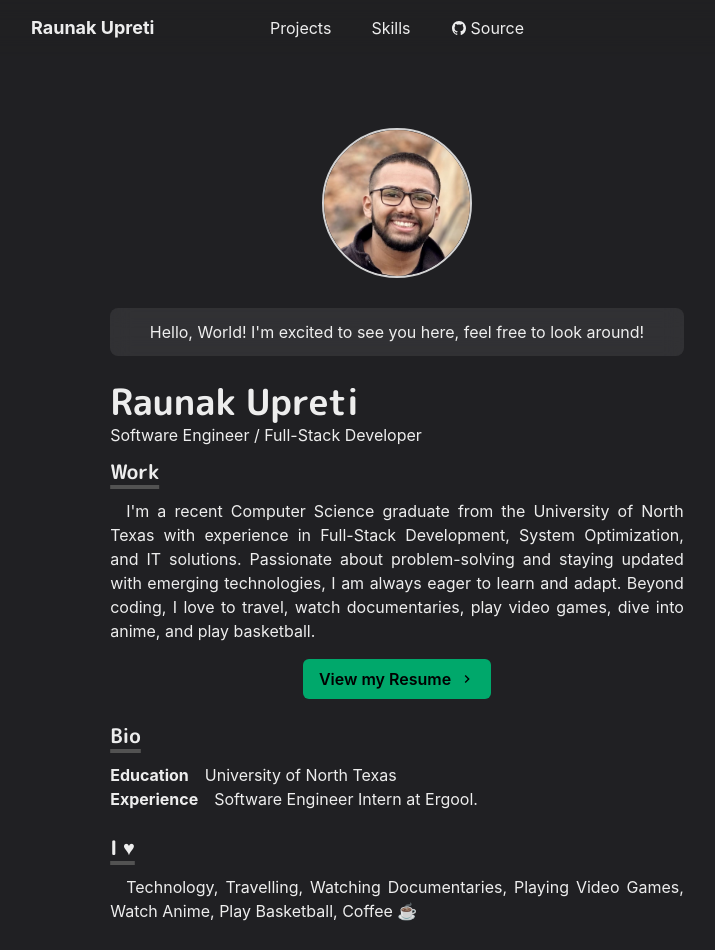
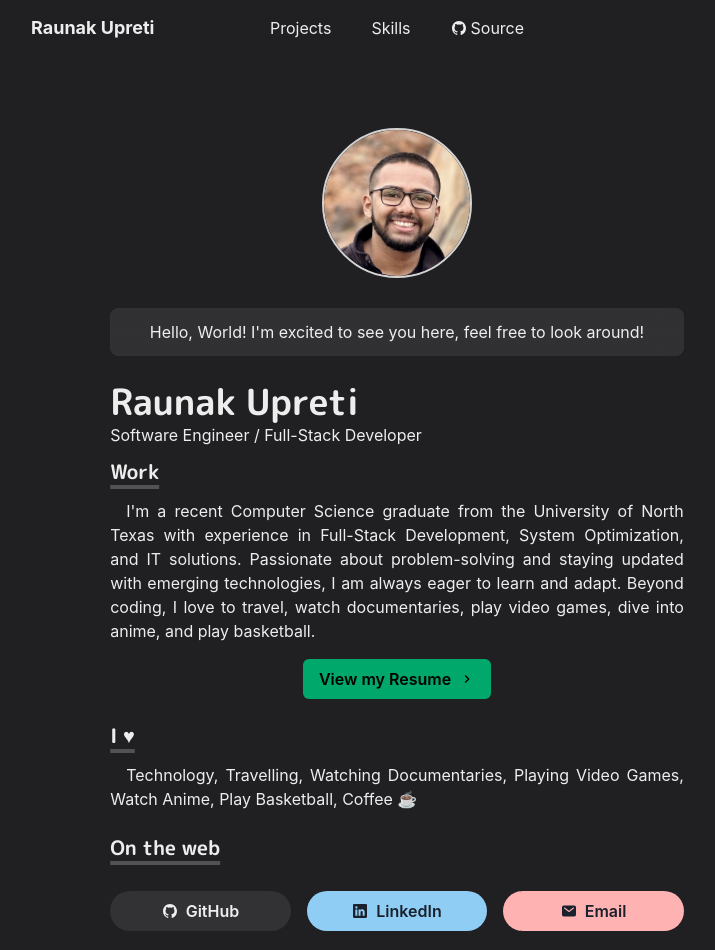
Before and after one commit to TheCodingWizard27/my-portfolio, a Next.js app: page / in a window 1280 px wide. Shown: the top 950 px of the page, without its empty margins (243-958 px from the left). Built offline with nearby package versions, Linux system fonts and the light colour scheme.

Commit message:
Added Email Buitton to the homepage, bio section removed, and resume now can be viewed

```diff
--- a/components/bio.js
+++ /dev/null
@@ -1,12 +0,0 @@
-import { Box } from '@chakra-ui/react'
-import styled from '@emotion/styled'
-
-export const BioSection = styled(Box)`
-  padding-left: 3.4em;
-  text-indent: -3.4em;
-`
-
-export const BioTitle = styled.span`
-  font-weight: bold;
-  margin-right: 1em;
-`
--- a/pages/404.js
+++ b/pages/404.js
@@ -15,7 +15,7 @@ const NotFound = () => {
       <Text>The page you&apos;re looking for was not found.</Text>
       <Divider my={6} />
       <Box my={6} align="center">
-        <Button as={NextLink} href="/" colorScheme="#00A86B">
+        <Button as={NextLink} href="/" bg="#00A86B" color="black" _hover={{ bg: "#008F5A" }}>
           Return to home
         </Button>
       </Box>
--- a/pages/index.js
+++ b/pages/index.js
@@ -10,10 +10,9 @@ import {
 } from '@chakra-ui/react'
 import { ChevronRightIcon } from '@chakra-ui/icons'
 import Paragraph from '../components/paragraph'
-import { BioSection, BioTitle } from '../components/bio'
 import Layout from '../components/layouts/page-layout'
 import Section from '../components/section'
-import { IoLogoGithub, IoLogoLinkedin } from 'react-icons/io5'
+import { IoLogoGithub, IoLogoLinkedin, IoMail } from 'react-icons/io5'
 
 const Home = () => (
   <Layout>
@@ -50,9 +49,10 @@ const Home = () => (
         </Paragraph>
         <Box align="center" my={4}>
           <Button
-            as={NextLink}
-            href="./public/Resume.pdf"
-            scroll={false}
+            as="a"
+            href="documents/Resume.pdf"
+            target="_blank"
+            rel="noopener noreferrer"
             rightIcon={<ChevronRightIcon />}
             bg="#00A86B"
             color="black"
@@ -63,21 +63,8 @@ const Home = () => (
         </Box>
       </Section>
 
+
       <Section delay={0.2}>
-        <Heading as="h3" variant="section-title">
-          Bio
-        </Heading>
-        <BioSection>
-          <BioTitle>Education</BioTitle>
-          University of North Texas
-        </BioSection>
-        <BioSection>
-          <BioTitle>Experience</BioTitle>
-          Software Engineer Intern at Ergool.
-        </BioSection>
-      </Section>
-
-      <Section delay={0.3}>
         <Heading as="h3" variant="section-title">
           I ♥
         </Heading>
@@ -87,11 +74,11 @@ const Home = () => (
         </Paragraph>
       </Section>
 
-      <Section delay={0.4}>
+      <Section delay={0.3}>
         <Heading as="h3" variant="section-title">
           On the web
         </Heading>
-        <SimpleGrid columns={2} spacing={4} pt={4}>
+        <SimpleGrid columns={3} spacing={4} pt={4}>
           <Link href="https://github.com/TheCodingWizard27" target="_blank">
             <Button
               variant="solid"
@@ -106,7 +93,7 @@ const Home = () => (
               transition="all 0.2s"
               width="full"
             >
-              @TheCodingWizard27
+              GitHub
             </Button>
           </Link>
           <Link href="https://linkedin.com/in/raunakupreti" target="_blank">
@@ -126,6 +113,23 @@ const Home = () => (
               LinkedIn
             </Button>
           </Link>
+          <Link href="mailto:raunakupreti2002@gmail.com" target="_blank">
+            <Button
+              variant="solid"
+              colorScheme="red"
+              leftIcon={<IoMail />}
+              borderRadius="full"
+              _hover={{
+                bg: "#D44638",
+                transform: "translateY(-2px)",
+                boxShadow: "lg"
+              }}
+              transition="all 0.2s"
+              width="full"
+            >
+              Email
+            </Button>
+          </Link>
         </SimpleGrid>
       </Section>
     </Container>
```
Also changed, not shown: 1 other file (tests, documents, lock files or other folders).
